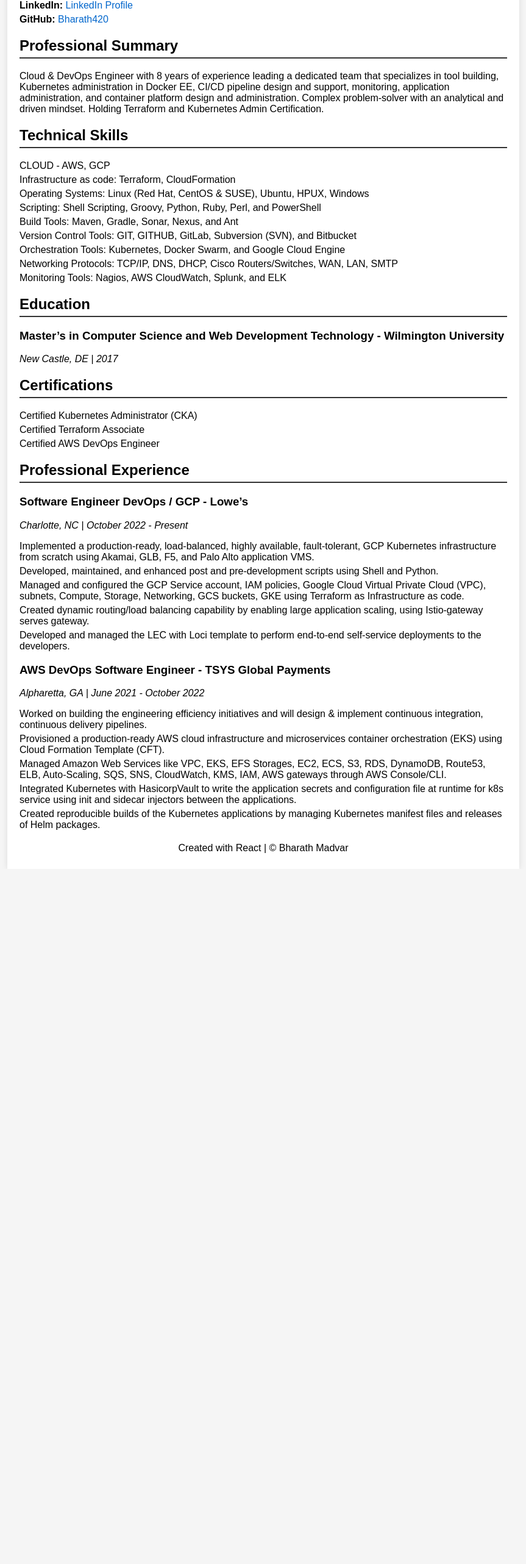
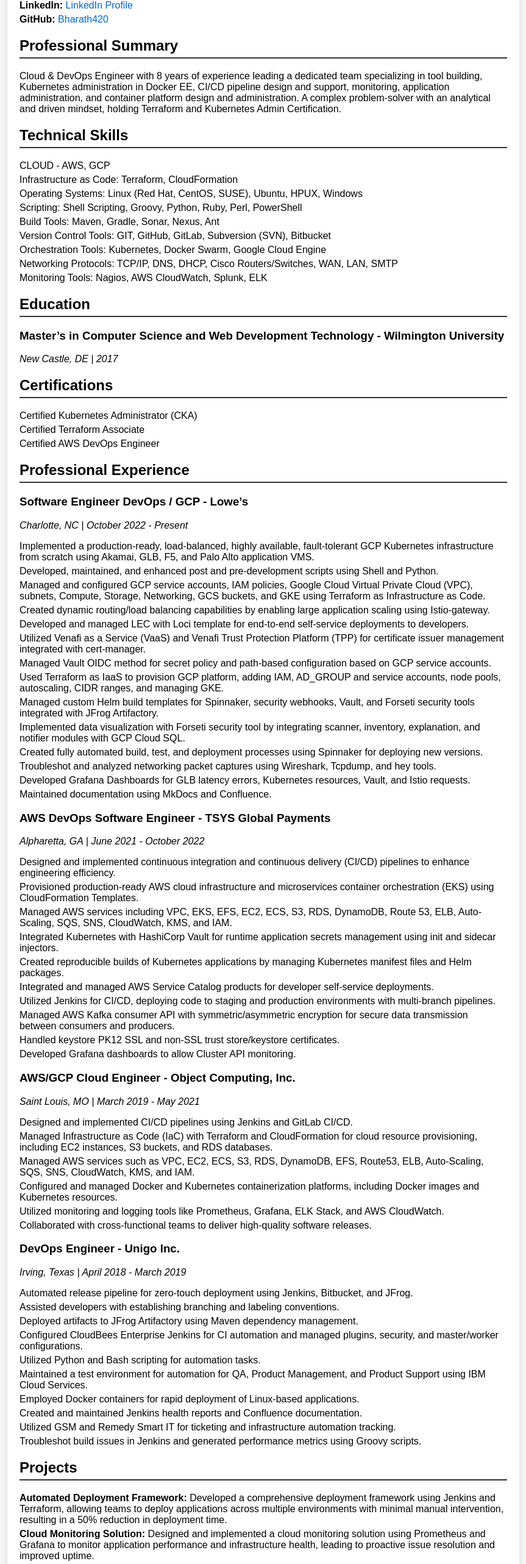
Before and after one commit to Bharath420/resume, a React (Create React App) app: page / in a window 1280 px wide. Shown: the part 232-2797 px from the top of the page at 61% size, without its empty margins (208-1071 px from the left). Before the commit the page ends 1657 px from the top, so only its background shows below. Built offline with nearby package versions, Linux system fonts and the light colour scheme.

Commit message:
Initial commit

```diff
--- a/src/App.js
+++ b/src/App.js
@@ -1,5 +1,3 @@
-// src/App.js
-
 import React from 'react';
 import './App.css';
 
@@ -22,7 +20,7 @@
       <section className="professional-summary">
         <h2>Professional Summary</h2>
         <p>
-          Cloud & DevOps Engineer with 8 years of experience leading a dedicated team that specializes in tool building, Kubernetes administration in Docker EE, CI/CD pipeline design and support, monitoring, application administration, and container platform design and administration. Complex problem-solver with an analytical and driven mindset. Holding Terraform and Kubernetes Admin Certification.
+          Cloud & DevOps Engineer with 8 years of experience leading a dedicated team specializing in tool building, Kubernetes administration in Docker EE, CI/CD pipeline design and support, monitoring, application administration, and container platform design and administration. A complex problem-solver with an analytical and driven mindset, holding Terraform and Kubernetes Admin Certification.
         </p>
       </section>
 
@@ -30,14 +28,14 @@
         <h2>Technical Skills</h2>
         <ul>
           <li>CLOUD - AWS, GCP</li>
-          <li>Infrastructure as code: Terraform, CloudFormation</li>
-          <li>Operating Systems: Linux (Red Hat, CentOS & SUSE), Ubuntu, HPUX, Windows</li>
-          <li>Scripting: Shell Scripting, Groovy, Python, Ruby, Perl, and PowerShell</li>
-          <li>Build Tools: Maven, Gradle, Sonar, Nexus, and Ant</li>
-          <li>Version Control Tools: GIT, GITHUB, GitLab, Subversion (SVN), and Bitbucket</li>
-          <li>Orchestration Tools: Kubernetes, Docker Swarm, and Google Cloud Engine</li>
+          <li>Infrastructure as Code: Terraform, CloudFormation</li>
+          <li>Operating Systems: Linux (Red Hat, CentOS, SUSE), Ubuntu, HPUX, Windows</li>
+          <li>Scripting: Shell Scripting, Groovy, Python, Ruby, Perl, PowerShell</li>
+          <li>Build Tools: Maven, Gradle, Sonar, Nexus, Ant</li>
+          <li>Version Control Tools: GIT, GitHub, GitLab, Subversion (SVN), Bitbucket</li>
+          <li>Orchestration Tools: Kubernetes, Docker Swarm, Google Cloud Engine</li>
           <li>Networking Protocols: TCP/IP, DNS, DHCP, Cisco Routers/Switches, WAN, LAN, SMTP</li>
-          <li>Monitoring Tools: Nagios, AWS CloudWatch, Splunk, and ELK</li>
+          <li>Monitoring Tools: Nagios, AWS CloudWatch, Splunk, ELK</li>
         </ul>
       </section>
 
@@ -64,32 +62,94 @@
           <h3>Software Engineer DevOps / GCP - Lowe’s</h3>
           <p><em>Charlotte, NC | October 2022 - Present</em></p>
           <ul>
-            <li>Implemented a production-ready, load-balanced, highly available, fault-tolerant, GCP Kubernetes infrastructure from scratch using Akamai, GLB, F5, and Palo Alto application VMS.</li>
+            <li>Implemented a production-ready, load-balanced, highly available, fault-tolerant GCP Kubernetes infrastructure from scratch using Akamai, GLB, F5, and Palo Alto application VMS.</li>
             <li>Developed, maintained, and enhanced post and pre-development scripts using Shell and Python.</li>
-            <li>Managed and configured the GCP Service account, IAM policies, Google Cloud Virtual Private Cloud (VPC), subnets, Compute, Storage, Networking, GCS buckets, GKE using Terraform as Infrastructure as code.</li>
-            <li>Created dynamic routing/load balancing capability by enabling large application scaling, using Istio-gateway serves gateway.</li>
-            <li>Developed and managed the LEC with Loci template to perform end-to-end self-service deployments to the developers.</li>
+            <li>Managed and configured GCP service accounts, IAM policies, Google Cloud Virtual Private Cloud (VPC), subnets, Compute, Storage, Networking, GCS buckets, and GKE using Terraform as Infrastructure as Code.</li>
+            <li>Created dynamic routing/load balancing capabilities by enabling large application scaling using Istio-gateway.</li>
+            <li>Developed and managed LEC with Loci template for end-to-end self-service deployments to developers.</li>
+            <li>Utilized Venafi as a Service (VaaS) and Venafi Trust Protection Platform (TPP) for certificate issuer management integrated with cert-manager.</li>
+            <li>Managed Vault OIDC method for secret policy and path-based configuration based on GCP service accounts.</li>
+            <li>Used Terraform as IaaS to provision GCP platform, adding IAM, AD_GROUP and service accounts, node pools, autoscaling, CIDR ranges, and managing GKE.</li>
+            <li>Managed custom Helm build templates for Spinnaker, security webhooks, Vault, and Forseti security tools integrated with JFrog Artifactory.</li>
+            <li>Implemented data visualization with Forseti security tool by integrating scanner, inventory, explanation, and notifier modules with GCP Cloud SQL.</li>
+            <li>Created fully automated build, test, and deployment processes using Spinnaker for deploying new versions.</li>
+            <li>Troubleshot and analyzed networking packet captures using Wireshark, Tcpdump, and hey tools.</li>
+            <li>Developed Grafana Dashboards for GLB latency errors, Kubernetes resources, Vault, and Istio requests.</li>
+            <li>Maintained documentation using MkDocs and Confluence.</li>
           </ul>
         </div>
-        {/* Add more jobs as needed */}
 
         <div className="job">
           <h3>AWS DevOps Software Engineer - TSYS Global Payments</h3>
           <p><em>Alpharetta, GA | June 2021 - October 2022</em></p>
           <ul>
-            <li>Worked on building the engineering efficiency initiatives and will design & implement continuous integration, continuous delivery pipelines.</li>
-            <li>Provisioned a production-ready AWS cloud infrastructure and microservices container orchestration (EKS) using Cloud Formation Template (CFT).</li>
-            <li>Managed Amazon Web Services like VPC, EKS, EFS Storages, EC2, ECS, S3, RDS, DynamoDB, Route53, ELB, Auto-Scaling, SQS, SNS, CloudWatch, KMS, IAM, AWS gateways through AWS Console/CLI.</li>
-            <li>Integrated Kubernetes with HasicorpVault to write the application secrets and configuration file at runtime for k8s service using init and sidecar injectors between the applications.</li>
-            <li>Created reproducible builds of the Kubernetes applications by managing Kubernetes manifest files and releases of Helm packages.</li>
+            <li>Designed and implemented continuous integration and continuous delivery (CI/CD) pipelines to enhance engineering efficiency.</li>
+            <li>Provisioned production-ready AWS cloud infrastructure and microservices container orchestration (EKS) using CloudFormation Templates.</li>
+            <li>Managed AWS services including VPC, EKS, EFS, EC2, ECS, S3, RDS, DynamoDB, Route 53, ELB, Auto-Scaling, SQS, SNS, CloudWatch, KMS, and IAM.</li>
+            <li>Integrated Kubernetes with HashiCorp Vault for runtime application secrets management using init and sidecar injectors.</li>
+            <li>Created reproducible builds of Kubernetes applications by managing Kubernetes manifest files and Helm packages.</li>
+            <li>Integrated and managed AWS Service Catalog products for developer self-service deployments.</li>
+            <li>Utilized Jenkins for CI/CD, deploying code to staging and production environments with multi-branch pipelines.</li>
+            <li>Managed AWS Kafka consumer API with symmetric/asymmetric encryption for secure data transmission between consumers and producers.</li>
+            <li>Handled keystore PK12 SSL and non-SSL trust store/keystore certificates.</li>
+            <li>Developed Grafana dashboards to allow Cluster API monitoring.</li>
           </ul>
         </div>
 
-        {/* Add more jobs as needed */}
+        <div className="job">
+          <h3>AWS/GCP Cloud Engineer - Object Computing, Inc.</h3>
+          <p><em>Saint Louis, MO | March 2019 - May 2021</em></p>
+          <ul>
+            <li>Designed and implemented CI/CD pipelines using Jenkins and GitLab CI/CD.</li>
+            <li>Managed Infrastructure as Code (IaC) with Terraform and CloudFormation for cloud resource provisioning, including EC2 instances, S3 buckets, and RDS databases.</li>
+            <li>Managed AWS services such as VPC, EC2, ECS, S3, RDS, DynamoDB, EFS, Route53, ELB, Auto-Scaling, SQS, SNS, CloudWatch, KMS, and IAM.</li>
+            <li>Configured and managed Docker and Kubernetes containerization platforms, including Docker images and Kubernetes resources.</li>
+            <li>Utilized monitoring and logging tools like Prometheus, Grafana, ELK Stack, and AWS CloudWatch.</li>
+            <li>Collaborated with cross-functional teams to deliver high-quality software releases.</li>
+          </ul>
+        </div>
+
+        <div className="job">
+          <h3>DevOps Engineer - Unigo Inc.</h3>
+          <p><em>Irving, Texas | April 2018 - March 2019</em></p>
+          <ul>
+            <li>Automated release pipeline for zero-touch deployment using Jenkins, Bitbucket, and JFrog.</li>
+            <li>Assisted developers with establishing branching and labeling conventions.</li>
+            <li>Deployed artifacts to JFrog Artifactory using Maven dependency management.</li>
+            <li>Configured CloudBees Enterprise Jenkins for CI automation and managed plugins, security, and master/worker configurations.</li>
+            <li>Utilized Python and Bash scripting for automation tasks.</li>
+            <li>Maintained a test environment for automation for QA, Product Management, and Product Support using IBM Cloud Services.</li>
+            <li>Employed Docker containers for rapid deployment of Linux-based applications.</li>
+            <li>Created and maintained Jenkins health reports and Confluence documentation.</li>
+            <li>Utilized GSM and Remedy Smart IT for ticketing and infrastructure automation tracking.</li>
+            <li>Troubleshot build issues in Jenkins and generated performance metrics using Groovy scripts.</li>
+          </ul>
+        </div>
       </section>
 
-      <footer>
-        <p>Created with React | © Bharath Madvar</p>
+      <section className="projects">
+        <h2>Projects</h2>
+        <ul>
+          <li>
+            <strong>Automated Deployment Framework:</strong> Developed a comprehensive deployment framework using Jenkins and Terraform, allowing teams to deploy applications across multiple environments with minimal manual intervention, resulting in a 50% reduction in deployment time.
+          </li>
+          <li>
+            <strong>Cloud Monitoring Solution:</strong> Designed and implemented a cloud monitoring solution using Prometheus and Grafana to monitor application performance and infrastructure health, leading to proactive issue resolution and improved uptime.
+          </li>
+          <li>
+            <strong>CI/CD for Microservices:</strong> Built a CI/CD pipeline for a microservices architecture using GitLab CI/CD and Docker, enabling automatic testing and deployment of services, which increased development speed by 40%.
+          </li>
+          <li>
+            <strong>Security Enhancement Project:</strong> Integrated HashiCorp Vault with Kubernetes to secure application secrets, ensuring compliance with security standards and minimizing the risk of data breaches.
+          </li>
+          <li>
+            <strong>Cost Optimization Strategy:</strong> Implemented cost monitoring tools and policies across AWS and GCP environments, achieving a 20% reduction in cloud expenditure by identifying and eliminating underutilized resources.
+          </li>
+        </ul>
+      </section>
+
+      <footer className="footer">
+        <p>&copy; 2024 Bharath Madvar. All rights reserved.</p>
       </footer>
     </div>
   );
```
